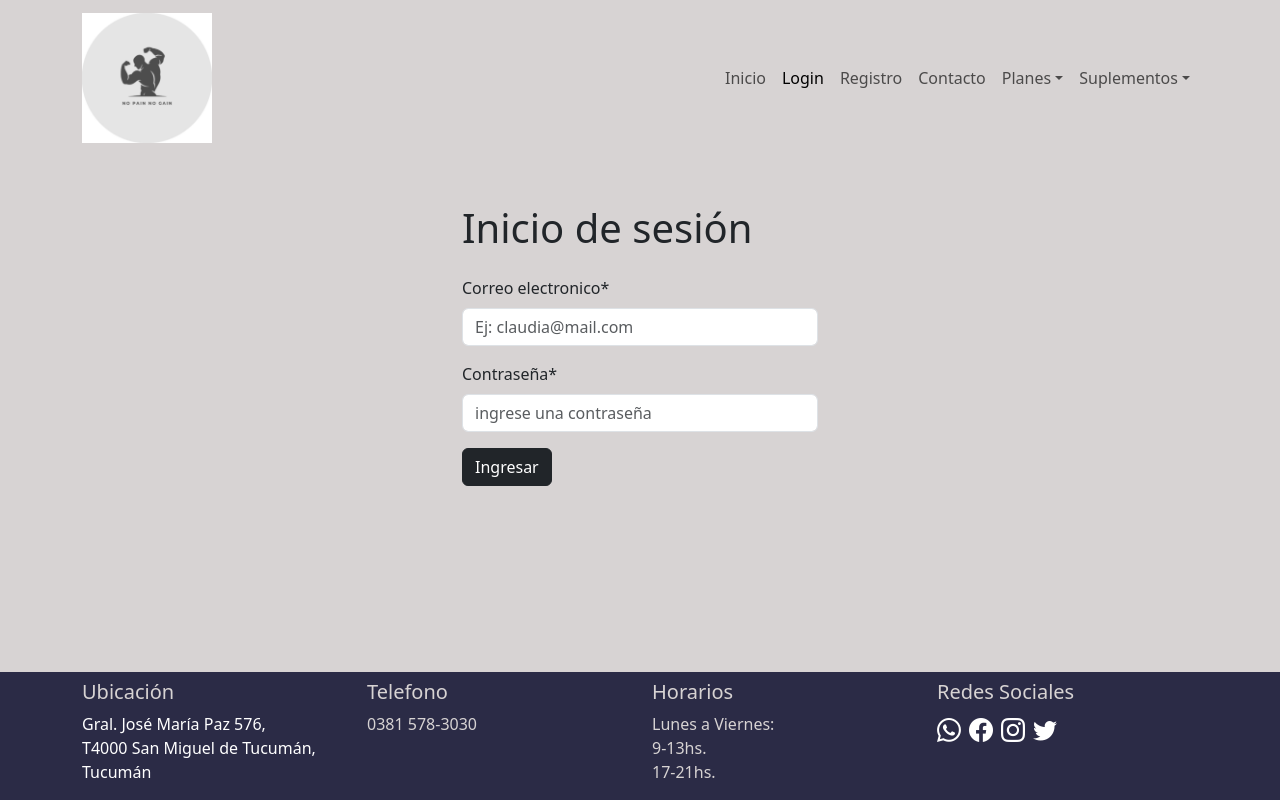
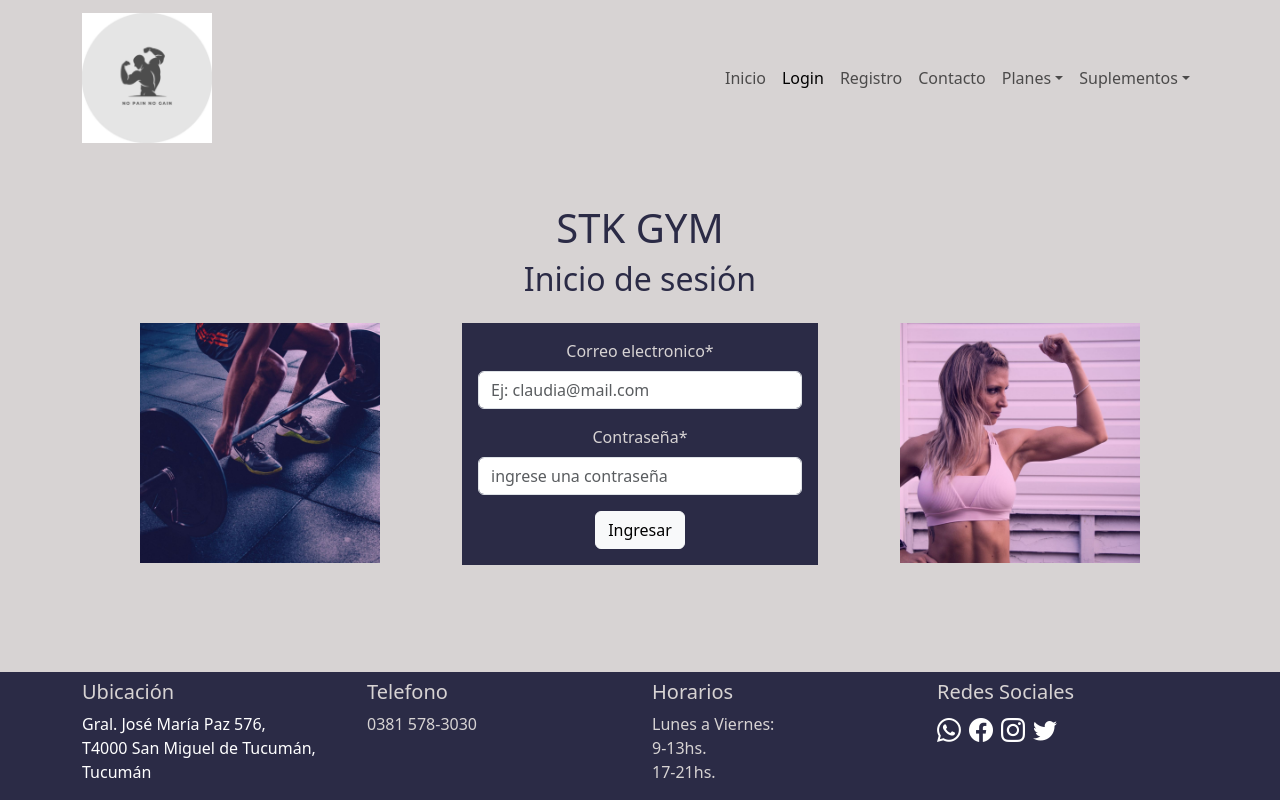
Before and after one commit to cristiandcode/Gimnasio, a React (Vite) app: page /login in a window 1280 px wide. Built offline with nearby package versions, Linux system fonts and the light colour scheme.

Commit message:
se agregaron imagenes al login y cambiaron colores

```diff
--- a/src/components/pages/Login.jsx
+++ b/src/components/pages/Login.jsx
@@ -3,6 +3,8 @@ import { useForm } from "react-hook-form";
 import { login } from "../helpers/queries";
 import Swal from "sweetalert2";
 import { useNavigate } from "react-router-dom";
+import login1 from "../../assets/login1.jpg";
+import login2 from "../../assets/login2.jpg";
 
 const Login = ({ setUsuarioLogueado }) => {
   const {
@@ -32,11 +34,17 @@ const Login = ({ setUsuarioLogueado }) => {
 
   return (
     <Container className="my-5 mainSection ">
+      <h1 className="textoMorado text-center">STK GYM</h1>
+      <h2 className="mb-4 textoMorado text-center">Inicio de sesión</h2>
       <Row>
-        <Col lg={4}></Col>
+        <Col className="text-center" lg={4}>
+          <img src={login1} alt="logo gym" className="img-fluid" width={240} />
+        </Col>
         <Col lg={4}>
-          <h1 className="mb-4">Inicio de sesión</h1>
-          <Form onSubmit={handleSubmit(onSubmit)}>
+          <Form
+            className="bgMorado textoClaro p-3 text-center"
+            onSubmit={handleSubmit(onSubmit)}
+          >
             <Form.Group className="mb-3" controlId="formBasicEmail">
               <Form.Label>Correo electronico*</Form.Label>
               <Form.Control
@@ -91,12 +99,19 @@ const Login = ({ setUsuarioLogueado }) => {
                 {errors.password?.message}
               </Form.Text>
             </Form.Group>
-            <Button variant="dark" type="submit">
+            <Button variant="light" type="submit">
               Ingresar
             </Button>
           </Form>
         </Col>
-        <Col lg={4}></Col>
+        <Col className="text-center" lg={4}>
+          <img
+            src={login2}
+            alt="logo gym"
+            className="img-fluid"
+            width={240}
+          />
+        </Col>
       </Row>
     </Container>
   );
```
Also changed, not shown: src/assets/login1.jpg (added), src/assets/login2.jpg (added).
